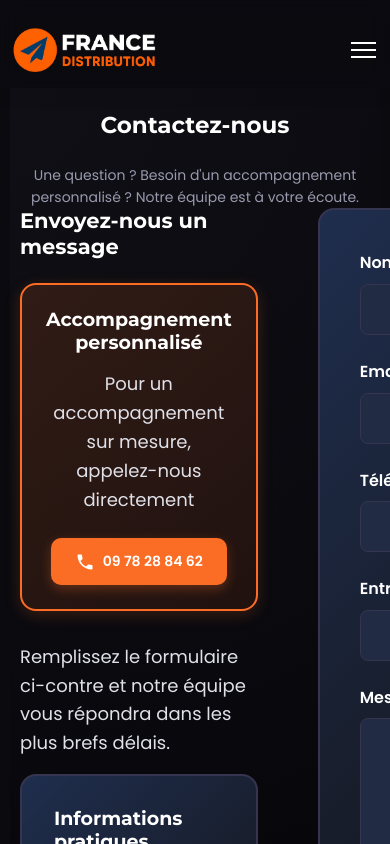
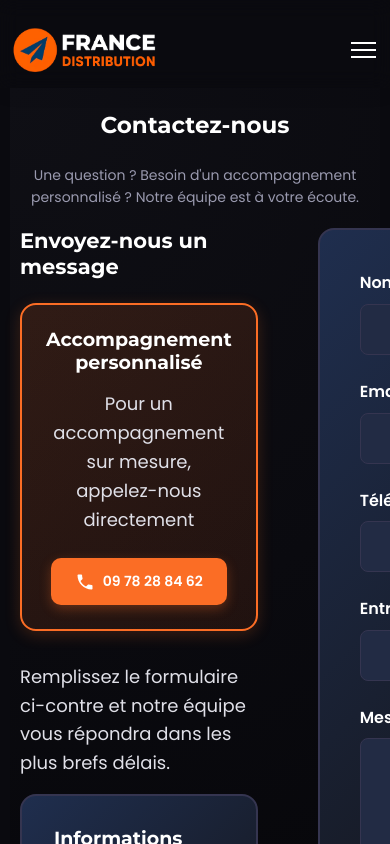
Before and after one commit to rachidcodeur/france-distribution, a Next.js app: page /contact in a window 390 px wide. Shown: the top 844 px of the page. Built offline with nearby package versions, Linux system fonts and the light colour scheme; no server answers.

Commit message:
Correction de quelques problemes mobile

```diff
--- a/app/globals.css
+++ b/app/globals.css
@@ -3792,4 +3792,11 @@ a {
         font-size: 22px!important;
     }
 
-}
+    .hero-stats-section{
+        margin-top: 50px!important;
+    }
+    .section-subtitle{
+        margin-bottom: 20px!important;
+    }
+
+}
```
